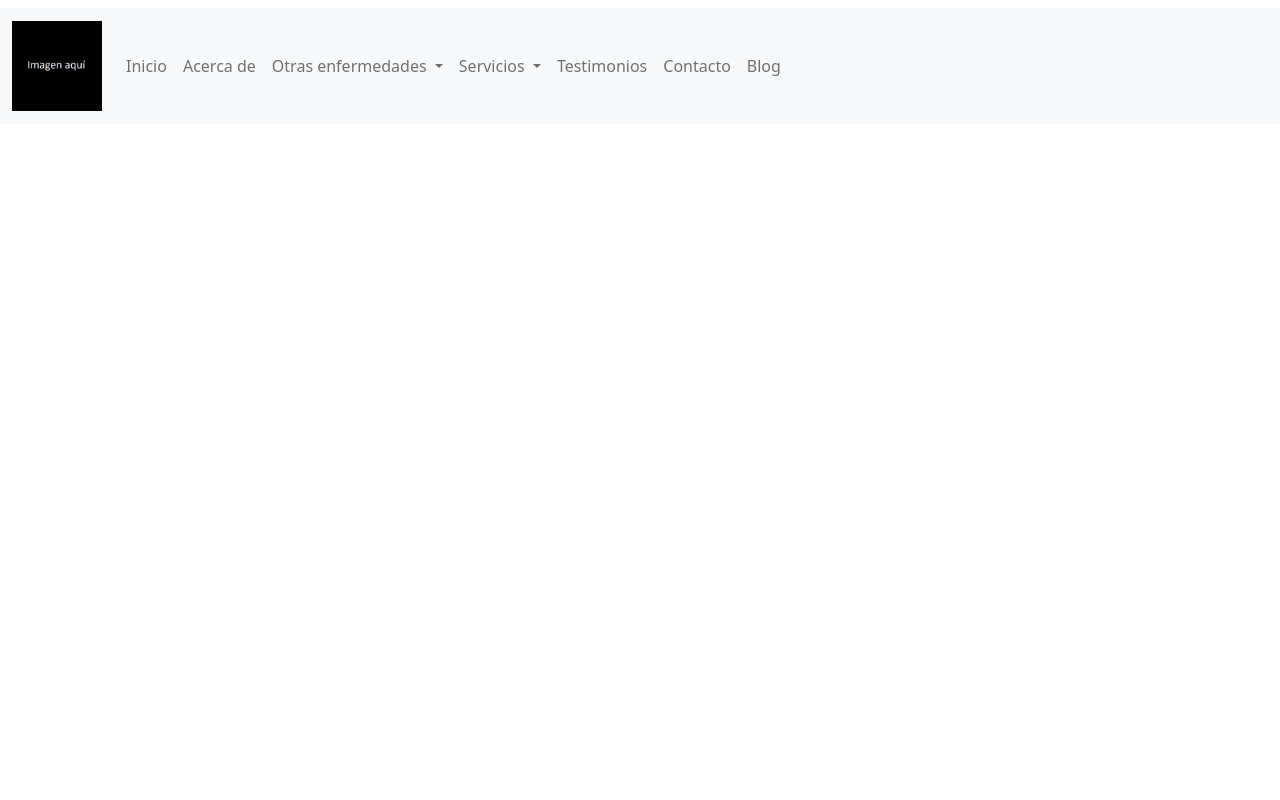
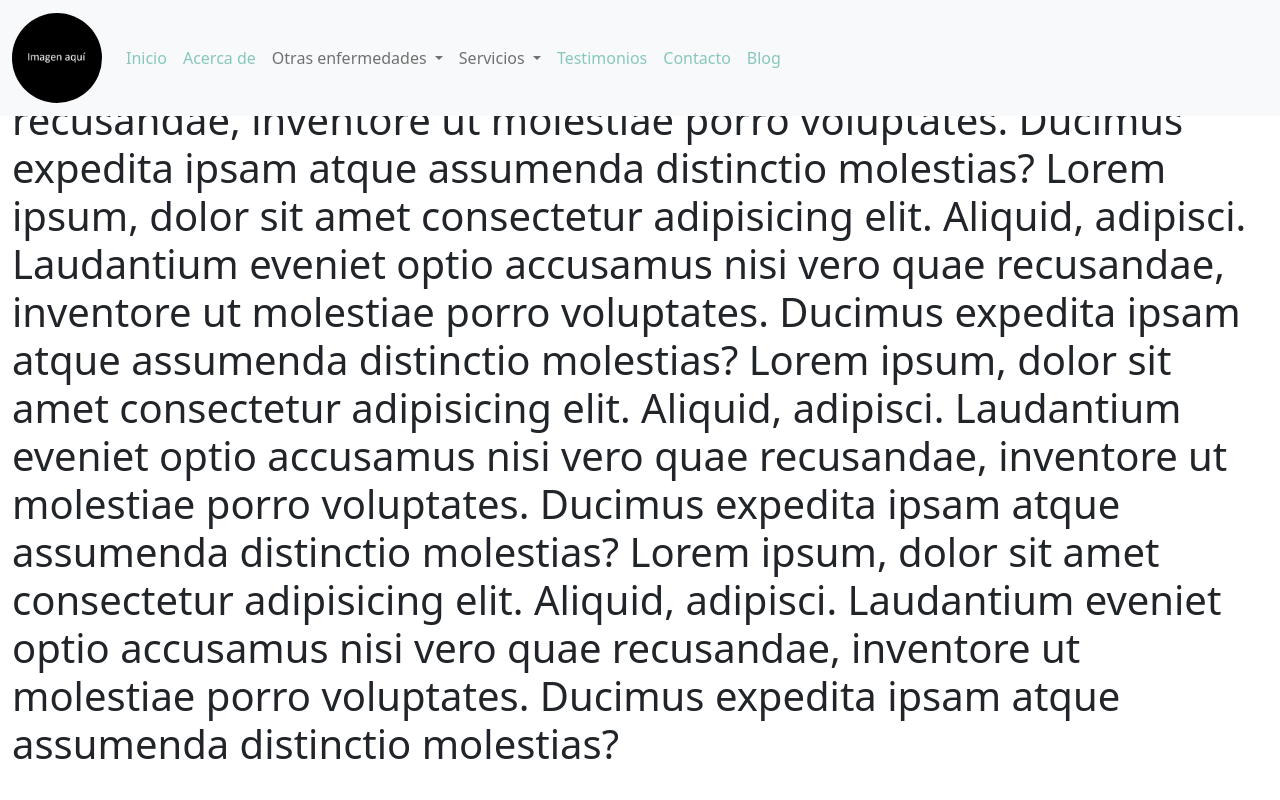
Before and after one commit to Petox03/Orchideum, a PHP site: page / in a window 1280 px wide. Run offline with PHP 8.4, Linux system fonts and the light colour scheme; some libraries are stand-ins or nearby versions.

Commit message:
Correción y cambios de la navbar

```diff
--- a/css/style.css
+++ b/css/style.css
@@ -1 +1,18 @@
 #header{position:fixed;width:100%;}
+.link{
+    color: #87c7be !important;
+    text-decoration: none !important;
+    font-size: 1em !important;
+}
+.link:hover
+{
+    color: #6c569f !important;
+    text-decoration: none !important;
+
+    border-bottom: 1px solid navy;
+
+    transition: all 0.3s ease-out !important;
+
+    font-size: 1.02em !important;
+
+}
--- a/index.html
+++ b/index.html
@@ -14,11 +14,12 @@
     <!-- Título -->
     <title>Orchideum</title>
 
+    <link rel="stylesheet" href="css/style.css">
+
     <!-- Frameworks y librerías -->
     <link rel="stylesheet" href="node_modules/bootstrap/dist/css/bootstrap.min.css">
     <link rel="stylesheet" href="node_modules/animate.css/animate.min.css">
     <link rel="stylesheet" href="node_modules/bootstrap/dist/css/bootstrap.min.css">
-    <link rel="stylesheet" href="css/style.css">
 
 </head>
 
@@ -33,14 +34,14 @@
             </button>
             <div class="collapse navbar-collapse" id="navbarNavDropdown">
                 <a href="#" class="navbar-brand">
-                    <img src="img/imgprueba.png" alt="" width="90" height="90" title="Orchideum">
+                    <img class="mt-4 ml-5 mt-md-0 rounded-circle" src="img/imgprueba.png" alt="" width="90" height="90" title="Orchideum">
                 </a>
                 <ul class="navbar-nav">
                     <li class="nav-item">
-                        <a class="nav-link" data-target=".navbar-collapse.show" aria-current="page" href="#">Inicio</a>
+                        <a class="nav-link link" href="#">Inicio</a>
                     </li>
                     <li class="nav-item">
-                        <a class="nav-link" data-target=".navbar-collapse.show" href="#">Acerca de</a>
+                        <a class="nav-link link" href="#">Acerca de</a>
                     </li>
 
                     <li class="nav-item dropdown">
@@ -48,10 +49,10 @@
                             data-bs-toggle="dropdown" aria-expanded="false">
                             Otras enfermedades
                         </a>
-                        <ul class="dropdown-menu" aria-labelledby="navbarDropdownMenuLink">
-                            <li><a class="dropdown-item" data-target=".navbar-collapse.show" href="#">SIDA</a></li>
-                            <li><a class="dropdown-item" data-target=".navbar-collapse.show" href="#">Diabetes</a></li>
-                            <li><a class="dropdown-item" data-target=".navbar-collapse.show" href="#">Cancer</a></li>
+                        <ul class="dropdown-menu link" aria-labelledby="navbarDropdownMenuLink">
+                            <li><a class="dropdown-item link" href="#">SIDA</a></li>
+                            <li><a class="dropdown-item link" href="#">Diabetes</a></li>
+                            <li><a class="dropdown-item link" href="#">Cancer</a></li>
                         </ul>
                     </li>
                     <li class="nav-item dropdown">
@@ -59,20 +60,20 @@
                             data-bs-toggle="dropdown" aria-expanded="false">
                             Servicios
                         </a>
-                        <ul class="dropdown-menu" aria-labelledby="navbarDropdownMenuLink">
-                            <li><a class="dropdown-item" href="#">Limpieza</a></li>
-                            <li><a class="dropdown-item" href="#">Spa</a></li>
+                        <ul class="dropdown-menu link" aria-labelledby="navbarDropdownMenuLink">
+                            <li><a class="dropdown-item link" href="#">Limpieza</a></li>
+                            <li><a class="dropdown-item link" href="#">Spa</a></li>
 
                         </ul>
                     </li>
                     <li class="nav-item">
-                        <a class="nav-link" data-target=".navbar-collapse.show" href="#">Testimonios</a>
+                        <a class="nav-link link" href="#">Testimonios</a>
                     </li>
                     <li class="nav-item">
-                        <a class="nav-link" data-target=".navbar-collapse.show" href="#">Contacto</a>
+                        <a class="nav-link link" href="#">Contacto</a>
                     </li>
                     <li class="nav-item">
-                        <a class="nav-link" data-target=".navbar-collapse.show" href="#">Blog</a>
+                        <a class="nav-link link" href="#">Blog</a>
                     </li>
 
                 </ul>
@@ -85,7 +86,18 @@
     <div class="container-fluid">
 
         <h1>
-
+            Lorem ipsum, dolor sit amet consectetur adipisicing elit. Aliquid, adipisci. Laudantium eveniet optio
+            accusamus nisi vero quae recusandae, inventore ut molestiae porro voluptates. Ducimus expedita ipsam atque
+            assumenda distinctio molestias?
+            Lorem ipsum, dolor sit amet consectetur adipisicing elit. Aliquid, adipisci. Laudantium eveniet optio
+            accusamus nisi vero quae recusandae, inventore ut molestiae porro voluptates. Ducimus expedita ipsam atque
+            assumenda distinctio molestias?
+            Lorem ipsum, dolor sit amet consectetur adipisicing elit. Aliquid, adipisci. Laudantium eveniet optio
+            accusamus nisi vero quae recusandae, inventore ut molestiae porro voluptates. Ducimus expedita ipsam atque
+            assumenda distinctio molestias?
+            Lorem ipsum, dolor sit amet consectetur adipisicing elit. Aliquid, adipisci. Laudantium eveniet optio
+            accusamus nisi vero quae recusandae, inventore ut molestiae porro voluptates. Ducimus expedita ipsam atque
+            assumenda distinctio molestias?
         </h1>
 
     </div>
```
